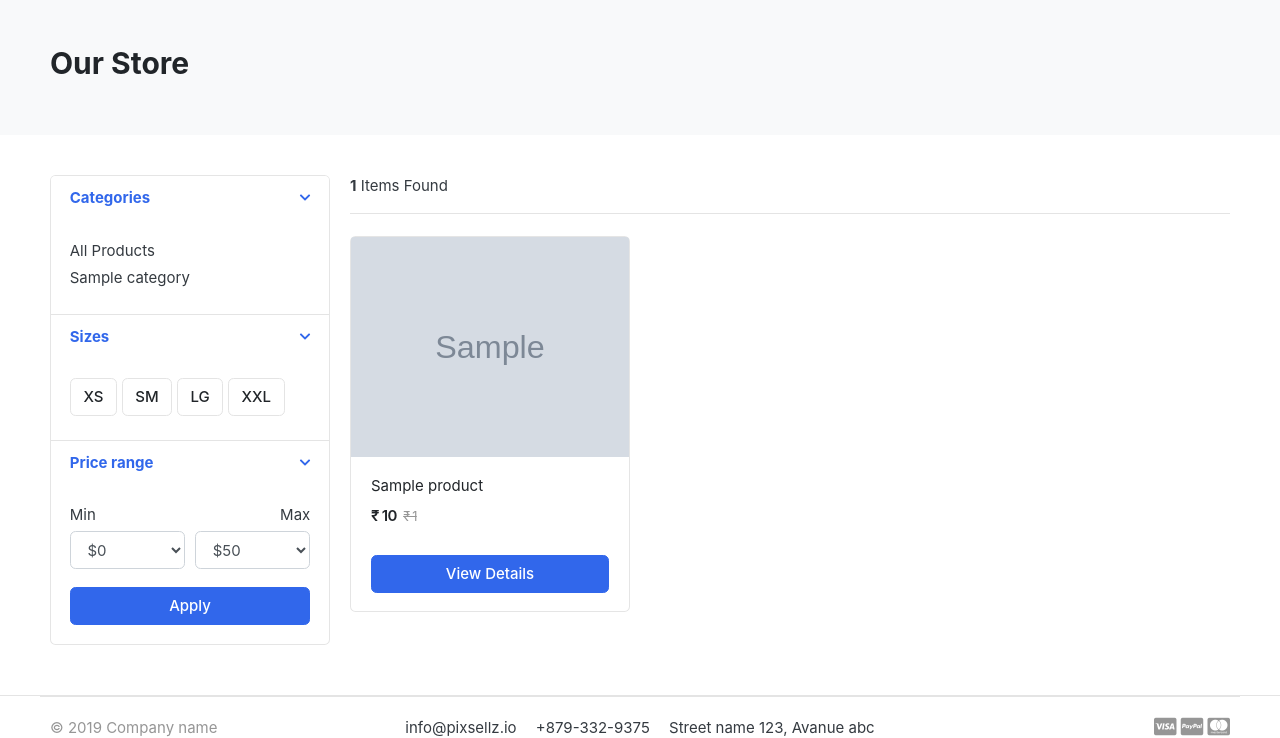
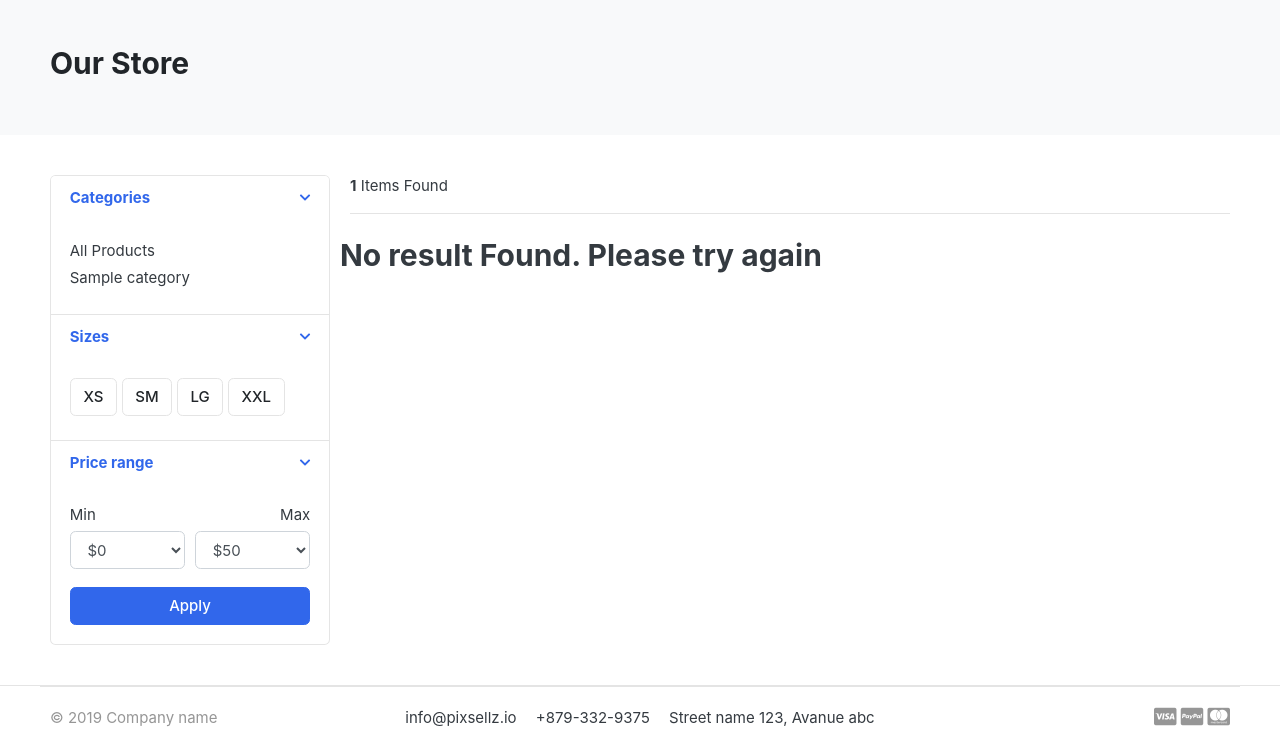
Before and after one commit to niyasmohammed046/Easycart-django-e-commerce, a Django app: page /store/ in a window 1280 px wide. Shown: the part 119-857 px from the top of the page. Run offline with Django 3.2, Linux system fonts and the light colour scheme; tables that the repository leaves empty hold one stand-in row (values such as "Sample post"); grey boxes marked "Sample" are stand-in pictures; some libraries are stand-ins or nearby versions; some web fonts are replaced.

Commit message:
search functionality added

```diff
--- a/store/urls.py
+++ b/store/urls.py
@@ -3,6 +3,7 @@
 
 urlpatterns = [
     path('',views.store,name='store'),
-    path('<slug:category_slug>/',views.store,name="product_by_category"),
-    path('<slug:category_slug>/<slug:product_slug>/',views.product_detail,name="product_detail"),
+    path('category/<slug:category_slug>/',views.store,name="product_by_category"),
+    path('product/<slug:category_slug>/<slug:product_slug>/',views.product_detail,name="product_detail"),
+    path('search/',views.search,name='search'),
 ]
--- a/store/views.py
+++ b/store/views.py
@@ -5,6 +5,7 @@
 from cart.views import _cart_id
 from cart.models import CartItem
 from django.core.paginator import EmptyPage,PageNotAnInteger,Paginator
+from django.db.models import Q
 
 
 def store(request,category_slug=None):
@@ -47,3 +48,15 @@
         'in_cart':in_cart
     }
     return render(request,'store/product_detail.html',context)
+
+def search(request):
+    if 'keyword' in request.GET:
+        keyword = request.GET['keyword']
+        if keyword:
+            products = Product.objects.order_by('-created_date').filter(Q(description__icontains=keyword) | Q(product_name__icontains=keyword))
+            product_count = products.count()
+    context = {
+        'products':products,
+        'product_count':product_count
+    }
+    return render(request,'store/store.html',context)
--- a/templates/include/navbar.html
+++ b/templates/include/navbar.html
@@ -46,9 +46,9 @@
         </div> <!-- col.// -->
         <a href="{% url 'store' %}" class="btn btn-outline-primary">Store</a>
         <div class="col-lg  col-md-6 col-sm-12 col">
-            <form action="#" class="search">
+            <form action="{% url 'search' %}" class="search" method="GET">
                 <div class="input-group w-100">
-                    <input type="text" class="form-control" style="width:60%;" placeholder="Search">
+                    <input type="text" class="form-control" style="width:60%;" name="keyword" placeholder="Search">
 
                     <div class="input-group-append">
                       <button class="btn btn-primary" type="submit">
--- a/templates/store/store.html
+++ b/templates/store/store.html
@@ -5,7 +5,11 @@
 <!-- ========================= SECTION PAGETOP ========================= -->
 <section class="section-pagetop bg">
     <div class="container">
+        {% if 'search' in request.path %}
+        <h2 class="title-page">Search Result</h2>
+        {% else %}
         <h2 class="title-page">Our Store</h2>
+        {% endif %}
 
     </div> <!-- container //  -->
     </section>
@@ -125,6 +129,7 @@
     </header><!-- sect-heading -->
 
     <div class="row">
+        {% if product %}   #this if is for if search is in keyword then onlythis loop will work
         {% for product in products %}
         <div class="col-md-4">
             <figure class="card card-product-grid">
@@ -146,6 +151,11 @@
             </figure>
         </div> <!-- col.// -->
         {% endfor %}
+        {% else %}
+        <div>
+            <h2 class="text-center"> No result Found. Please try again </h2>
+        </div>
+        {% endif %}
     </div> <!-- row end.// -->
 
 
```
